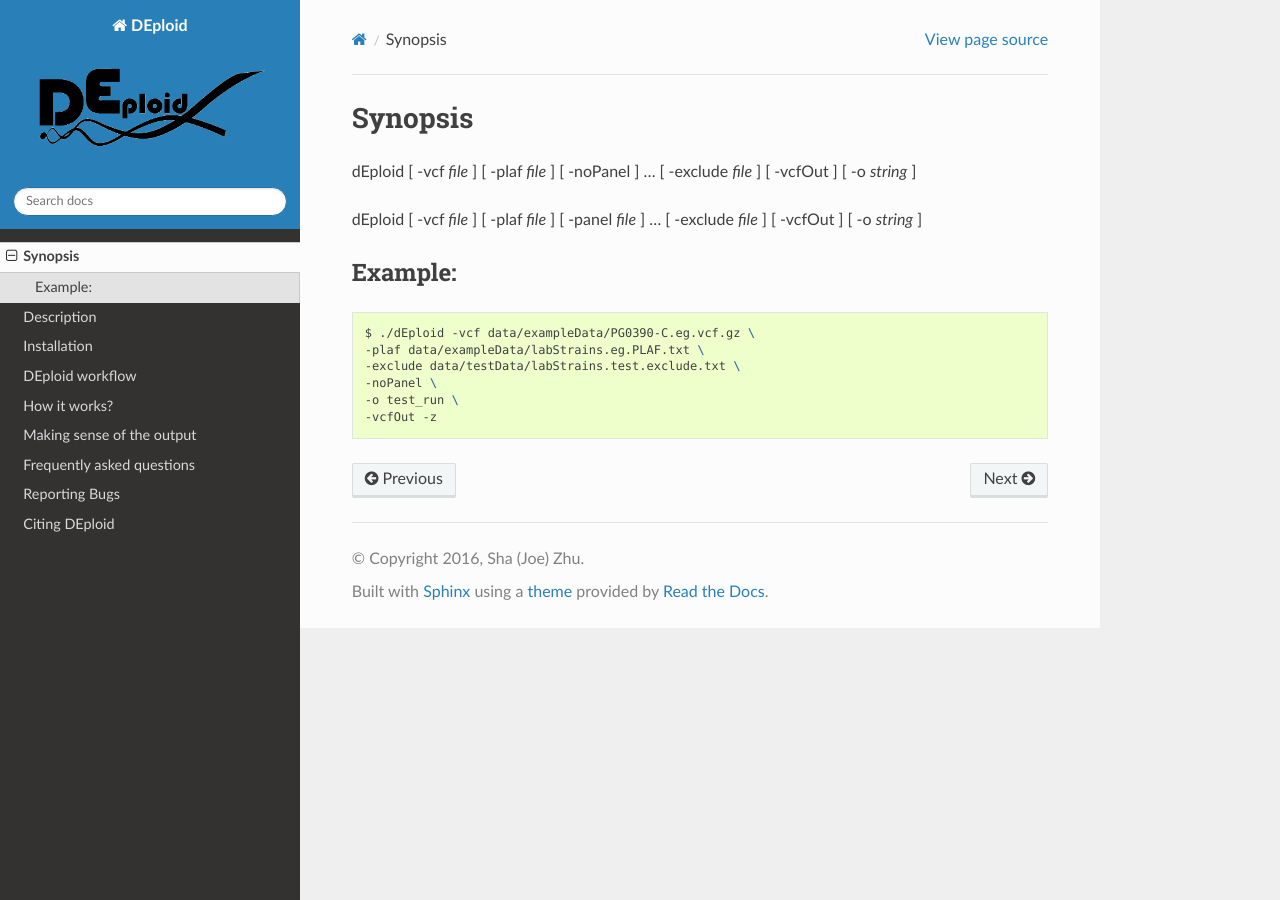
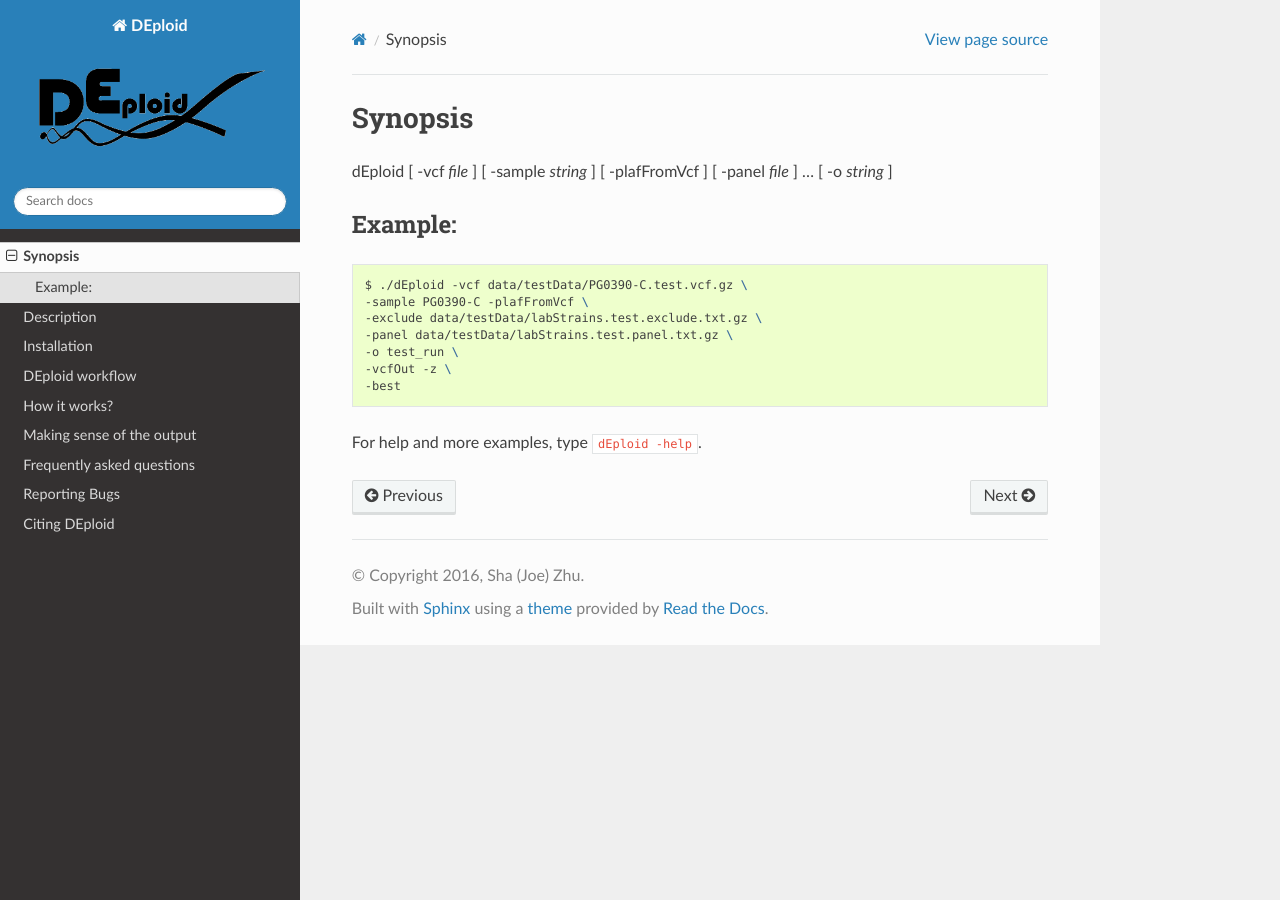
Before and after one commit to DEploid-dev/DEploid, a Sphinx documentation site: the page built from docs/synopsis.md, in a window 1280 px wide. Built offline with Sphinx 7.4.7 and the Read the Docs theme 2.0.0, drawn with Linux system fonts in a browser that asks for light colours.

Commit message:
update synopsis.md

````diff
--- a/docs/synopsis.md
+++ b/docs/synopsis.md
@@ -1,20 +1,20 @@
 Synopsis
 ========
 
-dEploid [ -vcf *file* ] [ -plaf *file* ] [ -noPanel ] ... [ -exclude *file* ] [ -vcfOut ] [ -o *string* ]
-
-
-dEploid [ -vcf *file* ] [ -plaf *file* ] [ -panel *file* ] ... [ -exclude *file* ] [ -vcfOut ] [ -o *string* ]
+dEploid [ -vcf *file* ] [ -sample *string* ] [ -plafFromVcf ] [ -panel *file* ] ... [ -o *string* ]
 
 
 Example:
 --------
 
 ```bash
-$ ./dEploid -vcf data/exampleData/PG0390-C.eg.vcf.gz \
--plaf data/exampleData/labStrains.eg.PLAF.txt \
--exclude data/testData/labStrains.test.exclude.txt \
--noPanel \
+$ ./dEploid -vcf data/testData/PG0390-C.test.vcf.gz \
+-sample PG0390-C -plafFromVcf \
+-exclude data/testData/labStrains.test.exclude.txt.gz \
+-panel data/testData/labStrains.test.panel.txt.gz \
 -o test_run \
--vcfOut -z
+-vcfOut -z \
+-best
 ```
+
+For help and more examples, type `dEploid -help`.
````
